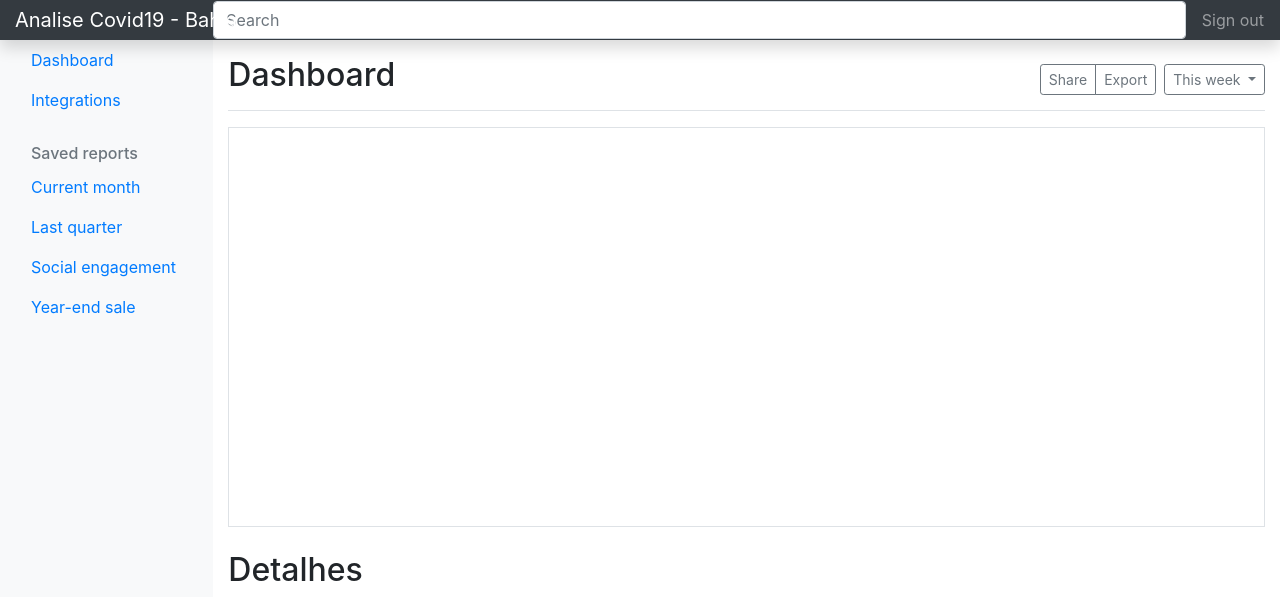
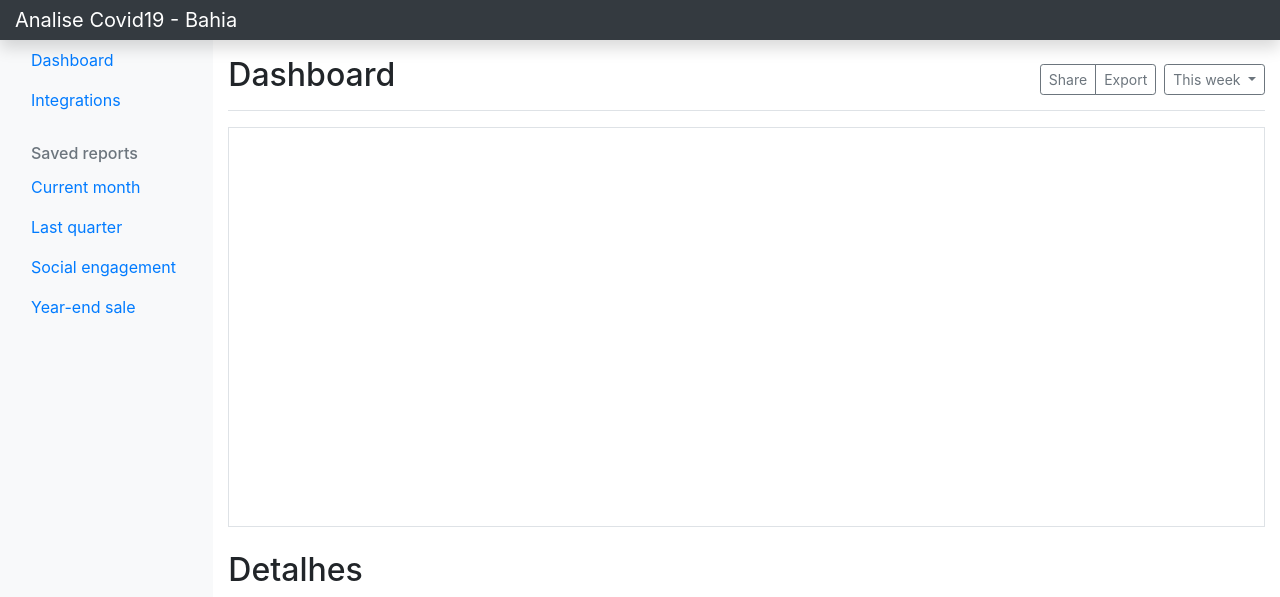
Before and after one commit to jsambarreto/covid_dashboard, a Django app: template covid19ba/templates/index2.html in a window 1280 px wide. Shown: the top 597 px of the page. Run offline with Django 3.2, Linux system fonts and the light colour scheme; the template is opened without the code that fills it, so the values that code supplies are empty; some libraries are stand-ins or nearby versions.

Commit message:
Correcao HTML 3

```diff
--- a/covid19ba/templates/index2.html
+++ b/covid19ba/templates/index2.html
@@ -9,12 +9,12 @@
       <!-- Top Bar -->
       <nav class="navbar navbar-dark sticky-top bg-dark flex-md-nowrap p-0 shadow">
          <a class="navbar-brand col-sm-3 col-md-2 mr-0" href="#">Analise Covid19 - Bahia</a>
-         <input class="form-control form-control-dark w-80" type="text" placeholder="Search" aria-label="Search">
+         <!--<input class="form-control form-control-dark w-80" type="text" placeholder="Search" aria-label="Search">
          <ul class="navbar-nav px-3">
             <li class="nav-item text-nowrap">
                <a class="nav-link" href="#">Sign out</a>
             </li>
-         </ul>
+         </ul>-->
       </nav>
       <!-- Left Bar-->
       <div class="container-fluid">
```
